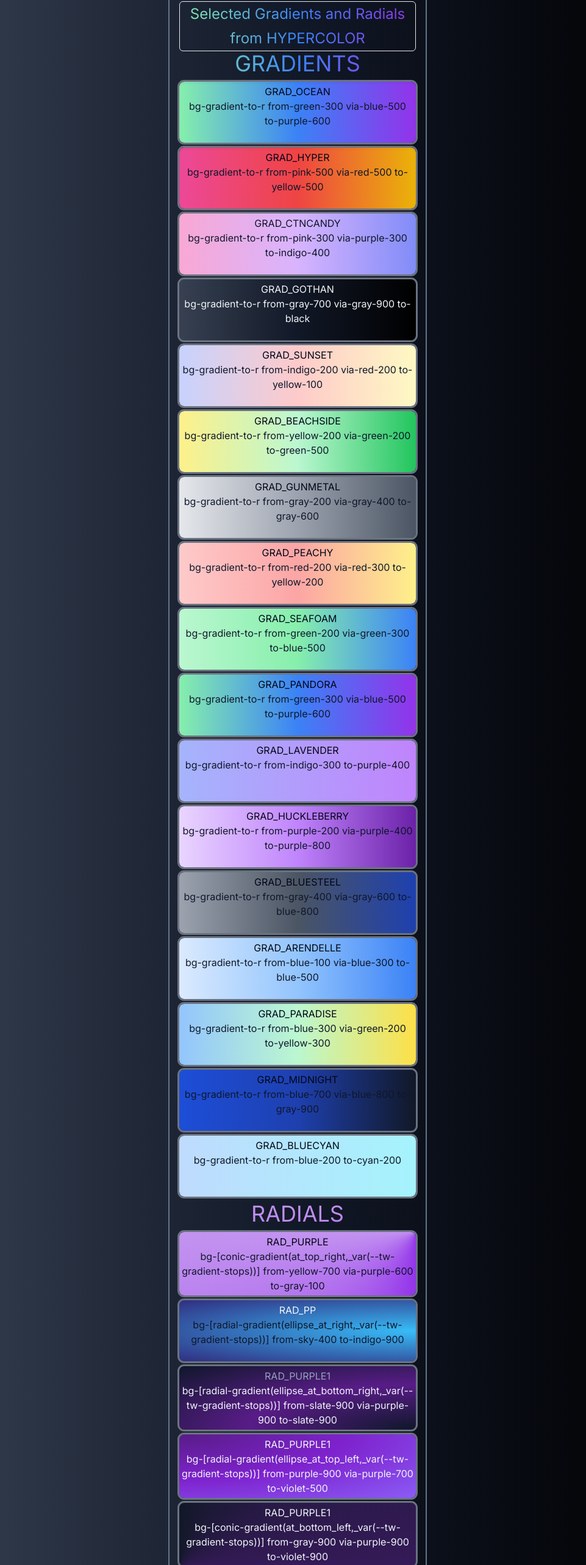
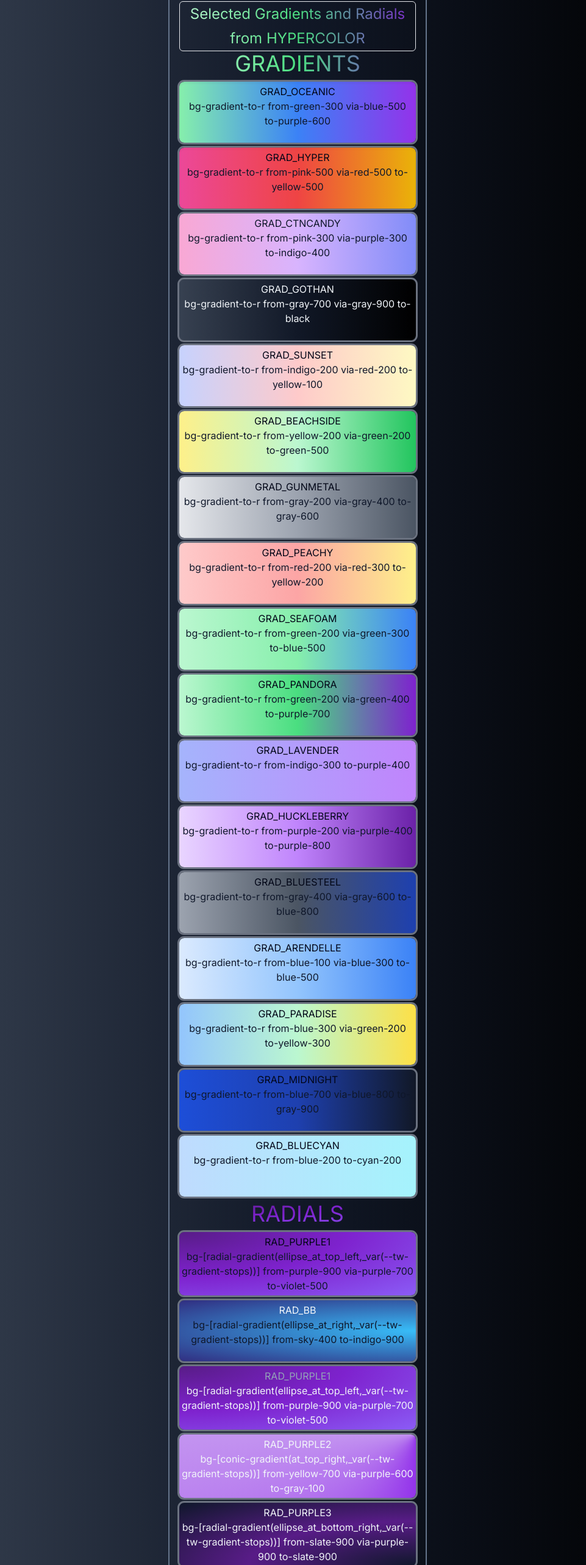
Before and after one commit to mcpdigital/mcp_webapp, a Next.js app: page /gradients in a window 1280 px wide. Shown: the part 32-2598 px from the top of the page at 61% size, without its empty margins (152-1113 px from the left). Built offline with nearby package versions, Linux system fonts and the light colour scheme.

Commit message:
Small changes, create more gradients, corrected some of them

```diff
--- a/app/DALL-E/page.tsx
+++ b/app/DALL-E/page.tsx
@@ -1,13 +1,7 @@
 "use client";
 
 import { useState } from "react";
-import {
-  GRAD_GOTHAN,
-  GRAD_GOTHAN_TB,
-  RAD_PURPLE2,
-  RAD_PURPLE1,
-  RAD_PURPLE,
-} from "../../tw_gradients";
+import { RAD_PURPLE4 } from "../../tw_gradients";
 
 // This code defines a React component called "DallE". It renders a form with a textarea and a submit button. When the form is submitted, it sends a POST request to "/api/OpenAI/dallev3" with the prompt text from the textarea. If the response is successful, it updates the state with the response data. If there is an error, it sets the response to "Failed to fetch response." The component also displays the response if it exists.
 
@@ -40,7 +34,7 @@
   };
 
   return (
-    <div className={RAD_PURPLE1 + "container mx-auto p-4 text-slate-300"}>
+    <div className={RAD_PURPLE4 + "container mx-auto p-4 text-slate-300"}>
       <h1>Ask DALL-E</h1>
       <form onSubmit={handleSubmit} className="flex flex-col gap-3">
         <textarea
@@ -51,7 +45,8 @@
         ></textarea>
         <button
           type="submit"
-          className="bg-blue-500 text-white p-2 rounded hover:bg-blue-600"
+          className="bg-gradient-to-r from-blue-500 to-purple-500 text-white p-2 rounded hover:bg-gradient-to-r hover:from-blue-600 hover:to-purple-600"
+          // className="bg-blue-500 text-white p-2 rounded hover:bg-blue-600"
           disabled={isLoading}
         >
           {isLoading ? "Sending..." : "Send Prompt"}
--- a/app/gradients/page.tsx
+++ b/app/gradients/page.tsx
@@ -3,7 +3,7 @@
 import React from "react";
 import {
   GRAD_HYPER,
-  GRAD_OCEAN,
+  GRAD_OCEANIC,
   GRAD_CTNCANDY,
   GRAD_GOTHAN,
   GRAD_SUNSET,
@@ -19,8 +19,8 @@
   GRAD_PARADISE,
   GRAD_MIDNIGHT,
   GRAD_BLUECYAN,
-  RAD_PURPLE,
-  RAD_PP,
+  RAD_PURPLE0,
+  RAD_BB,
   RAD_PURPLE1,
   RAD_PURPLE2,
   RAD_PURPLE3,
@@ -44,12 +44,12 @@
 
         <div
           className={
-            GRAD_OCEAN +
+            GRAD_OCEANIC +
             " shadow-inner min-h-[100px] p-1 text-slate-900 border-slate-800 rounded-lg mb-[8px] outline outline-gray-500 outline-offset-3"
           }
         >
-          <p className="bold text-slate-950">GRAD_OCEAN</p>
-          <p>{GRAD_OCEAN}</p>
+          <p className="bold text-slate-950">GRAD_OCEANIC</p>
+          <p>{GRAD_OCEANIC}</p>
         </div>
         <div
           className={
@@ -197,28 +197,28 @@
         </div>
         <div
           className={
-            RAD_PURPLE + " text-4xl text-transparent bg-clip-text mb-[10px]"
+            RAD_PURPLE1 + " text-4xl text-transparent bg-clip-text mb-[10px]"
           }
         >
           <h1>RADIALS</h1>
         </div>
         <div
           className={
-            RAD_PURPLE +
+            RAD_PURPLE1 +
             " min-h-[100px] p-1 text-slate-900 border-slate-800 rounded-lg mb-[8px] outline outline-gray-500 outline-offset-3"
           }
         >
-          <p className="bold text-slate-950">RAD_PURPLE</p>
-          <p>{RAD_PURPLE}</p>
+          <p className="bold text-slate-950">RAD_PURPLE1</p>
+          <p>{RAD_PURPLE1}</p>
         </div>
         <div
           className={
-            RAD_PP +
+            RAD_BB +
             " min-h-[100px] p-1 text-slate-900 border-slate-800 rounded-lg mb-[8px] outline outline-gray-500 outline-offset-3"
           }
         >
-          <p className="bold text-slate-100">RAD_PP</p>
-          <p>{RAD_PP}</p>
+          <p className="bold text-slate-100">RAD_BB</p>
+          <p>{RAD_BB}</p>
         </div>
         <div
           className={
@@ -235,7 +235,7 @@
             " min-h-[100px] p-1 text-slate-100 border-slate-800 rounded-lg mb-[8px] outline outline-gray-500 outline-offset-3"
           }
         >
-          <p className="bold text-slate-100">RAD_PURPLE1</p>
+          <p className="bold text-slate-100">RAD_PURPLE2</p>
           <p>{RAD_PURPLE2}</p>
         </div>
         <div
@@ -244,7 +244,7 @@
             " min-h-[100px] p-1 text-slate-100 border-slate-800 rounded-lg mb-[8px] outline outline-gray-500 outline-offset-3"
           }
         >
-          <p className="bold text-slate-100">RAD_PURPLE1</p>
+          <p className="bold text-slate-100">RAD_PURPLE3</p>
           <p>{RAD_PURPLE3}</p>
         </div>
       </div>
--- a/components/ui/OnlyGrads.tsx
+++ b/components/ui/OnlyGrads.tsx
@@ -1,7 +1,7 @@
 // GradientDivs.js
 import React from "react";
 import * as allgradients from "../../tw_gradients";
-import { GRAD_GOTHAN, GRAD_PANDORA } from "../../tw_gradients";
+import { GRAD_OCEANIC } from "../../tw_gradients";
 
 //Component to be insered in the layout
 // This code snippet defines a React component called "OnlyGrads" that renders a styled div. The div contains a heading, a list of gradients, and their corresponding names. The component uses CSS classes to style the div and the list items. The list of gradients is generated dynamically using the Object.entries method to iterate over the allgradients object. Each gradient is rendered as a div element with a unique key and a combination of CSS classes for styling.
@@ -9,7 +9,7 @@
   <div className="border-wihte rounded-lg  border-slate-500 border-2  mx-[5%] sm:mx-[33%] min-w-[360px] sm:min-w-[400px] sm:max-w-[33%] text-center p-4">
     <div
       className={
-        GRAD_PANDORA + " text-4xl text-transparent bg-clip-text mb-[10px]"
+        GRAD_OCEANIC + " text-4xl text-transparent bg-clip-text mb-[10px]"
       }
     >
       <h2 className=" text-[1.5rem] border rounded-md">
--- a/components/ui/ShowGrads.tsx
+++ b/components/ui/ShowGrads.tsx
@@ -1,7 +1,7 @@
 // GradientDivs.js
 import React from "react";
 import * as allgradients from "../../tw_gradients";
-import { GRAD_GOTHAN, GRAD_PANDORA } from "../../tw_gradients";
+import { GRAD_GOTHAN, GRAD_OCEANIC } from "../../tw_gradients";
 //Component to Show the complete page of gradients with extras
 /* This code snippet defines a React functional component called ShowGrads. It renders a page displaying gradients and additional information. The component uses Tailwind CSS classes for styling. The page includes a text box that appears only on large screens, a section displaying selected gradients and radials, and some explanatory text. The gradients and radials are rendered dynamically using the Object.entries method to iterate over an object called allgradients. Each gradient is rendered as a div element with a unique key and a combination of Tailwind CSS classes for styling. */
 const ShowGrads = () => (
@@ -13,7 +13,7 @@
           <a
             href="https://hypercolor.dev"
             className={
-              GRAD_PANDORA +
+              GRAD_OCEANIC +
               " underline bg-orange-600  text-transparent bg-clip-text test-center"
             }
           >
@@ -50,7 +50,7 @@
     <div className="border-wihte rounded-lg  border-slate-500 border-2  mx-[5%] sm:mx-[33%] min-w-[360px] sm:min-w-[400px] sm:max-w-[33%] text-center p-4">
       <div
         className={
-          GRAD_PANDORA + " text-4xl text-transparent bg-clip-text mb-[10px]"
+          GRAD_OCEANIC + " text-4xl text-transparent bg-clip-text mb-[10px]"
         }
       >
         <h2 className=" text-[1.5rem] border rounded-md">
--- a/tw_gradients/index.ts
+++ b/tw_gradients/index.ts
@@ -1,6 +1,6 @@
 // constants/index.ts
-export const GRAD_OCEAN: string =
-  "bg-gradient-to-r from-green-300 via-blue-500 to-purple-600";
+export const GRAD_OCEANIC: string =
+  " bg-gradient-to-r from-green-300 via-blue-500 to-purple-600";
 export const GRAD_HYPER: string =
   "bg-gradient-to-r from-pink-500 via-red-500 to-yellow-500";
 export const GRAD_CTNCANDY: string =
@@ -20,7 +20,7 @@
 export const GRAD_SEAFOAM: string =
   "bg-gradient-to-r from-green-200 via-green-300 to-blue-500";
 export const GRAD_PANDORA: string =
-  "bg-gradient-to-r from-green-300 via-blue-500 to-purple-600";
+  "bg-gradient-to-r from-green-200 via-green-400 to-purple-700";
 export const GRAD_LAVENDER: string =
   "bg-gradient-to-r from-indigo-300 to-purple-400";
 export const GRAD_HUCKLEBERRY: string =
@@ -35,13 +35,23 @@
   "bg-gradient-to-r from-blue-700 via-blue-800 to-gray-900";
 export const GRAD_BLUECYAN: string =
   "bg-gradient-to-r from-blue-200 to-cyan-200";
-export const RAD_PURPLE: string =
+export const GRAD_SUBLIME: string =
+  "bg-gradient-to-r from-rose-400 via-fuchsia-500 to-indigo-500";
+export const GRAD_SALEM: string =
+  "bg-gradient-to-b from-gray-900 via-purple-900 to-violet-600";
+export const GRAD_WITCH: string =
+  "bg-gradient-to-r from-slate-900 via-purple-900 to-slate-900";
+export const RAD_BB: string =
+  "bg-[radial-gradient(ellipse_at_right,_var(--tw-gradient-stops))] from-sky-400 to-indigo-900";
+export const RAD_PURPLE0: string =
+  "bg-[radial-gradient(ellipse_at_bottom_left,_var(--tw-gradient-stops))] from-purple-200 via-purple-400 to-purple-800";
+export const RAD_PURPLE1: string =
+  "bg-[radial-gradient(ellipse_at_top_left,_var(--tw-gradient-stops))] from-purple-900 via-purple-700 to-violet-500";
+export const RAD_PURPLE2: string =
   "bg-[conic-gradient(at_top_right,_var(--tw-gradient-stops))] from-yellow-700 via-purple-600 to-gray-100";
-export const RAD_PP: string =
-  "bg-[radial-gradient(ellipse_at_right,_var(--tw-gradient-stops))] from-sky-400 to-indigo-900";
-export const RAD_PURPLE1: string =
+export const RAD_PURPLE3: string =
   "bg-[radial-gradient(ellipse_at_bottom_right,_var(--tw-gradient-stops))] from-slate-900 via-purple-900 to-slate-900";
-export const RAD_PURPLE2: string =
-  "bg-[radial-gradient(ellipse_at_top_left,_var(--tw-gradient-stops))] from-purple-900 via-purple-700 to-violet-500";
-export const RAD_PURPLE3: string =
+export const RAD_PURPLE4: string =
   "bg-[conic-gradient(at_bottom_left,_var(--tw-gradient-stops))] from-gray-900 via-purple-900 to-violet-900";
+export const GRAD_BUTTON1: string =
+  "bg-gradient-to-r from-blue-500 to-purple-500 text-white p-2 rounded hover:bg-gradient-to-r hover:from-blue-600 hover:to-purple-600";
```
Also changed, not shown: app/api-data/page.tsx (+1 -7 lines).
